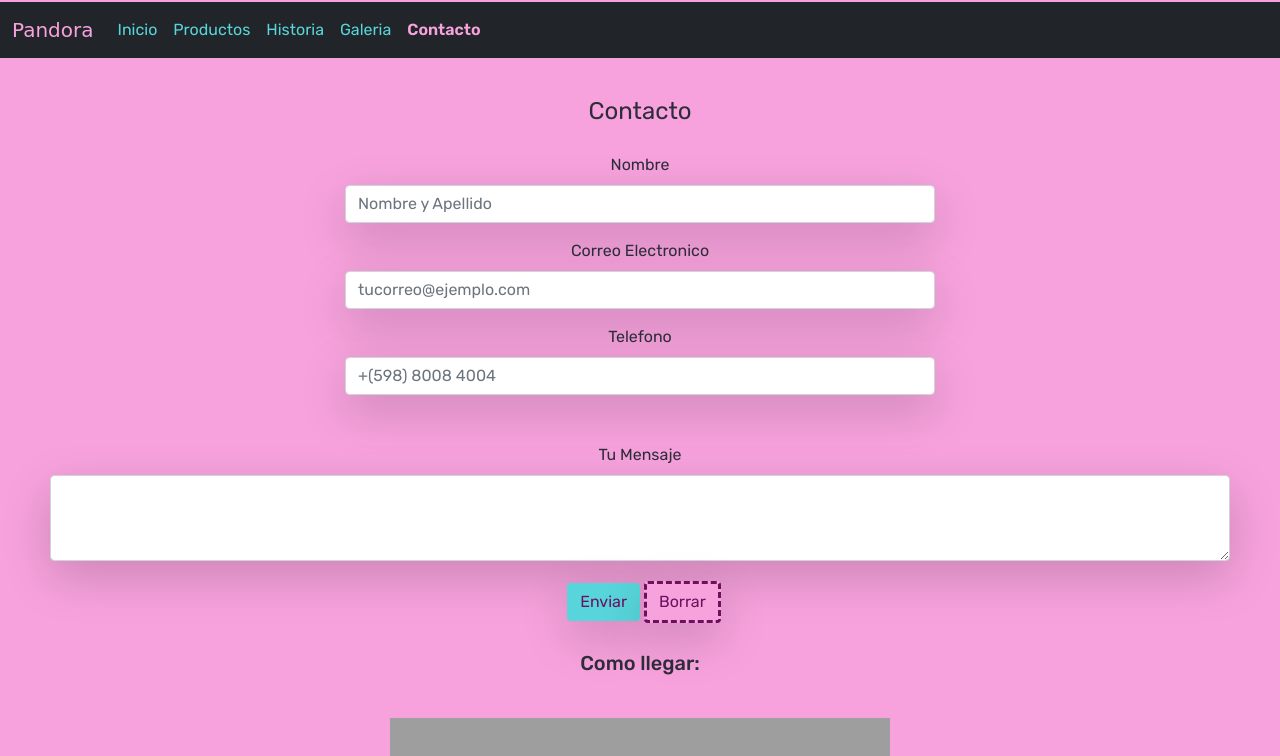
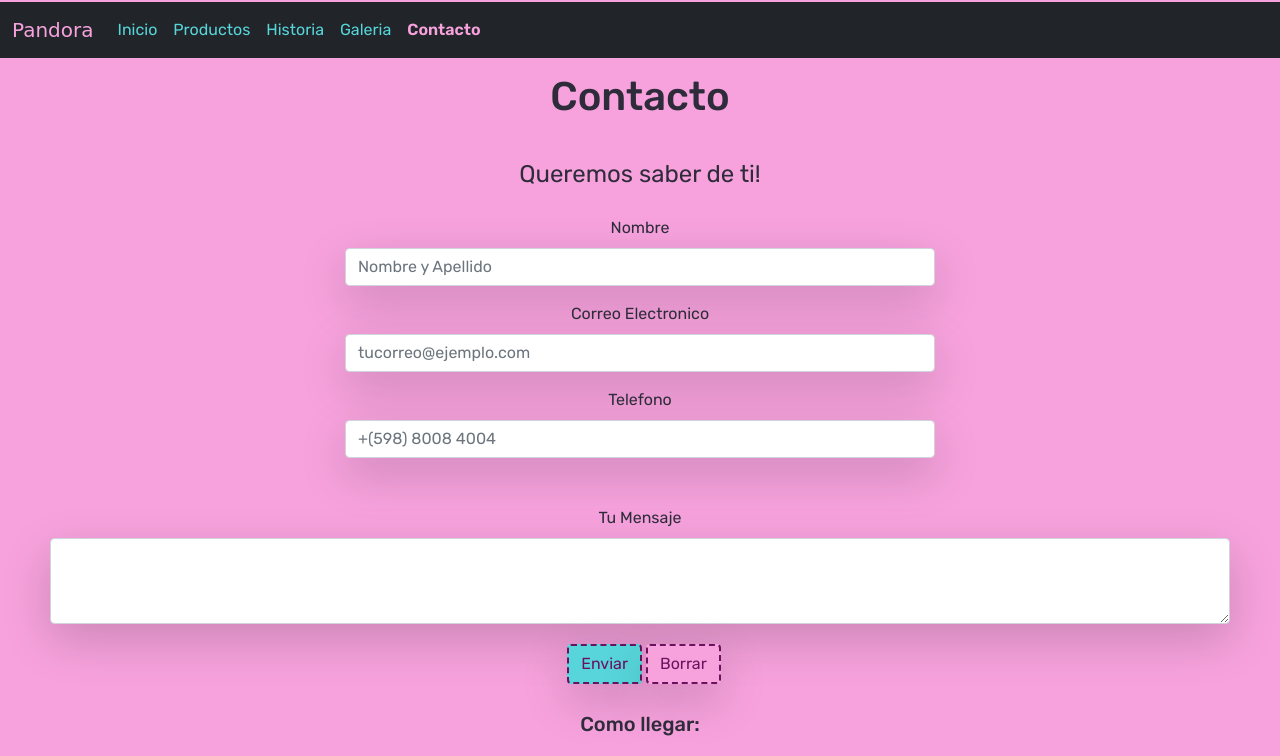
Before and after one commit to eldictador007/Pandora-2.1, a website: page pages/contacto.html in a window 1280 px wide. Shown: the top 756 px of the page. Drawn offline with nearby package versions, Linux system fonts and the light colour scheme; grey boxes are pictures that could not be loaded; a web font is replaced by a local one.

Commit message:
arreglos de syntaxis y retoques de estilo

```diff
--- a/pages/contacto.html
+++ b/pages/contacto.html
@@ -24,7 +24,7 @@
 
     <header>
 
-        <section>
+        <div>
 
           <nav class="navbar navbar-expand-lg navbar-dark bg-dark">
             <div class="container-fluid">
@@ -55,16 +55,20 @@
             </div>
           </nav>
 
-        </section>
+        </div>
 
     </header>
 
     <main class="mainX">
 
+      <h1>Contacto</h1>
+
+
       <div>
+
         <form  class="mail">
           <fieldset >
-              <legend>Contacto</legend>
+              <legend>Queremos saber de ti!</legend>
               <!-- Formulario de contacto -->
               <div class="mb-3 pt-3 w-50 mx-auto">
                 <label for="exampleFormControlInput1" class="form-label">Nombre</label>
@@ -83,8 +87,8 @@
                 <textarea class="form-control shadow-lg" id="exampleFormControlTextarea1" rows="3"></textarea>
               </div>
               <div class="col-12 m-1 p-1">
-                <button class="btn btn-aqua shadow-lg" type="submit">Enviar</button>
-                <button class="btn btn-rosa shadow-lg" type="Reset">Borrar</button>
+                <input type="submit" value="Enviar" class="btn btn-aqua shadow-lg" type="submit"></input>
+                <input type="reset" value="Borrar" class="btn btn-rosa shadow-lg" type="Reset"></input>
               </div>
 
           </fieldset>
--- a/scss/_body.scss
+++ b/scss/_body.scss
@@ -16,6 +16,9 @@ body {
   margin-top: 2px;
   text-align: center;
   font-family: 'Rubik', sans-serif;
+}
+h1 {
+  margin-top: 15px;
 }
 .mainX {
   background-color: map-get($paleta, 'rosa' );
@@ -39,14 +42,18 @@ body {
   margin-top: 15px;
   padding: 20px 50px;
 }
-.btn-rosa {
-  background-color: map-get($paleta, 'rosa' );
-  border: dashed;
+.btn {
+  border: dashed 2.5px;
   color: map-get($paleta, 'lila' );
 }
+.btn-rosa {
+  @extend .btn;
+  background-color: map-get($paleta, 'rosa' );
+
+}
 .btn-aqua {
+  @extend .btn;
   background-color: map-get($paleta, 'aqua' );
-  color: map-get($paleta, 'lila' );
 }
 iframe {
   @extend .mail;
@@ -55,6 +62,7 @@ iframe {
   max-height: 86%;
 }
 .footerBg{
+  margin: 0;
   background-color: map-get($paleta,'aqua');
   color: map-get($paleta, 'lila' );
   border: solid;
```
Also changed, not shown: index.html (+2 -0 lines), pages/galeria.html (+4 -4 lines), pages/historia.html (+4 -4 lines), pages/productos.html (+3 -3 lines), css/style.css, pages/reservas.html (added), 1 other file.
